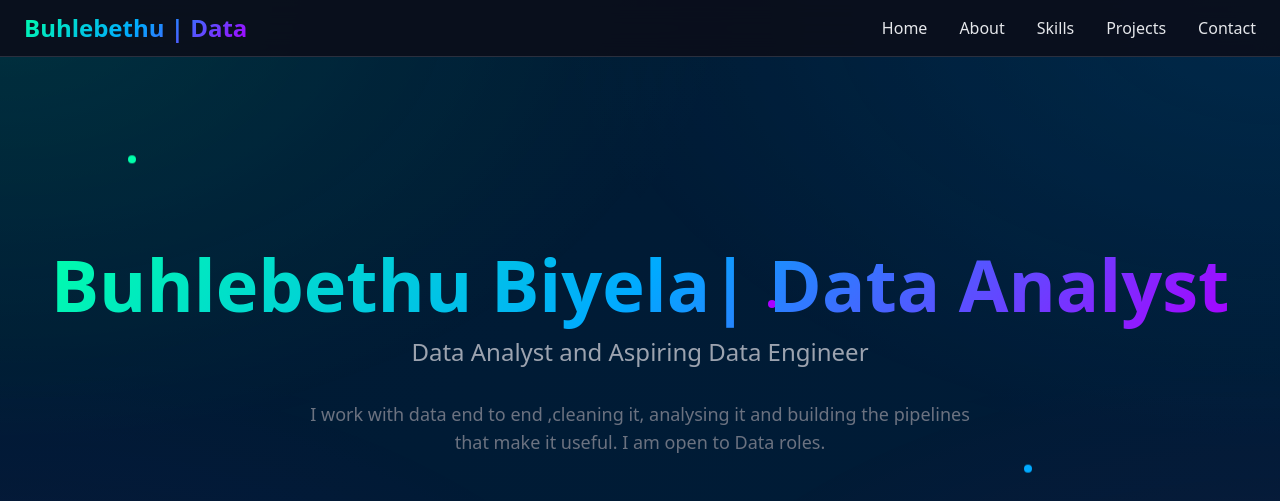
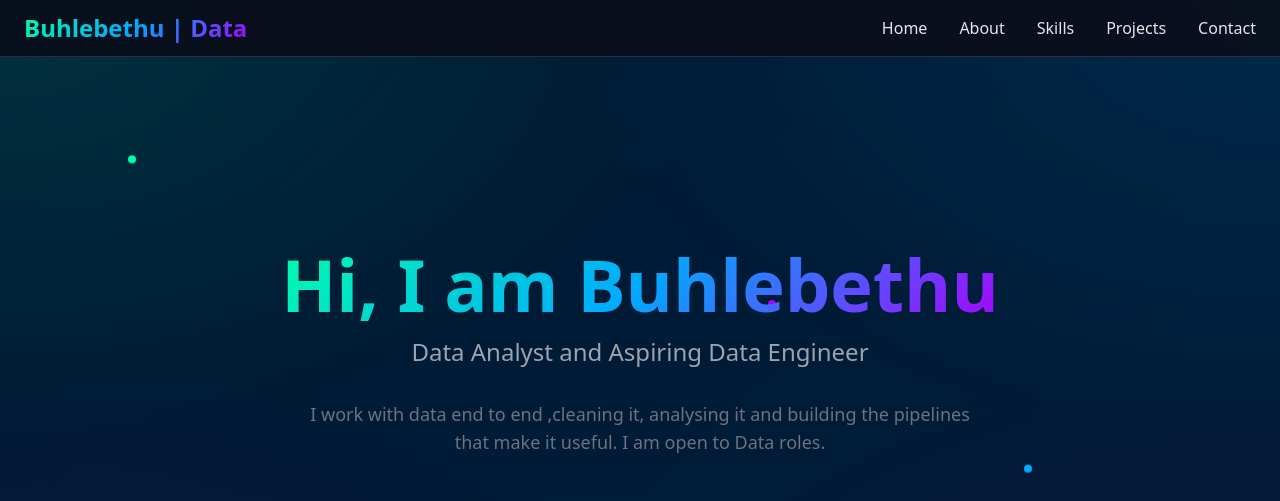
Before and after one commit to Buhlebethu-debug/Buhlebethu-Portfolio, a plain HTML site: page index.html in a window 1280 px wide. Shown: the top 501 px of the page. Drawn offline with nearby package versions, Linux system fonts and the light colour scheme.

Commit message:
Update index.html

```diff
--- a/index.html
+++ b/index.html
@@ -176,7 +176,7 @@
         <div class="container mx-auto px-6 text-center z-10">
             <div class="animate-slide-up">
                 <h1 class="text-5xl md:text-7xl font-bold mb-4">
-                    <span class="gradient-text">Buhlebethu Biyela| Data Analyst</span>
+                    <span class="gradient-text">Hi, I am Buhlebethu</span>
                 </h1>
                 <p class="text-xl md:text-2xl text-gray-400 mb-8">Data Analyst and Aspiring Data Engineer</p>
                 <p class="text-lg text-gray-500 max-w-2xl mx-auto mb-12">
```
